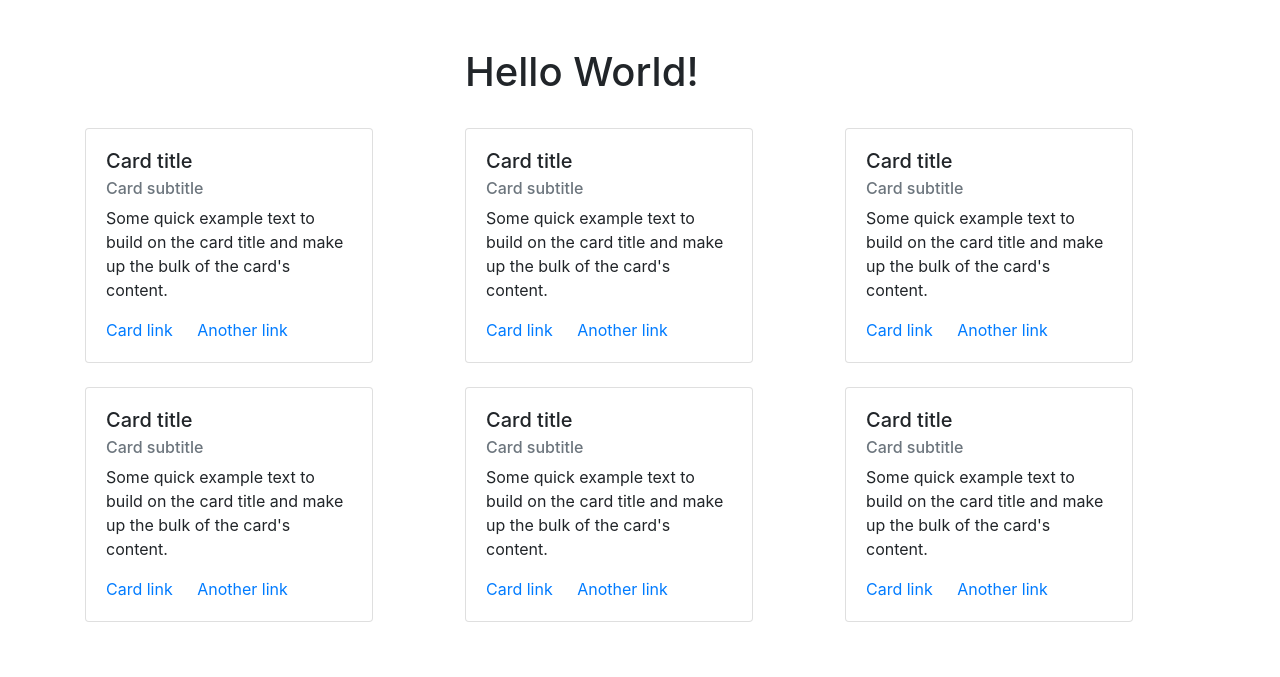
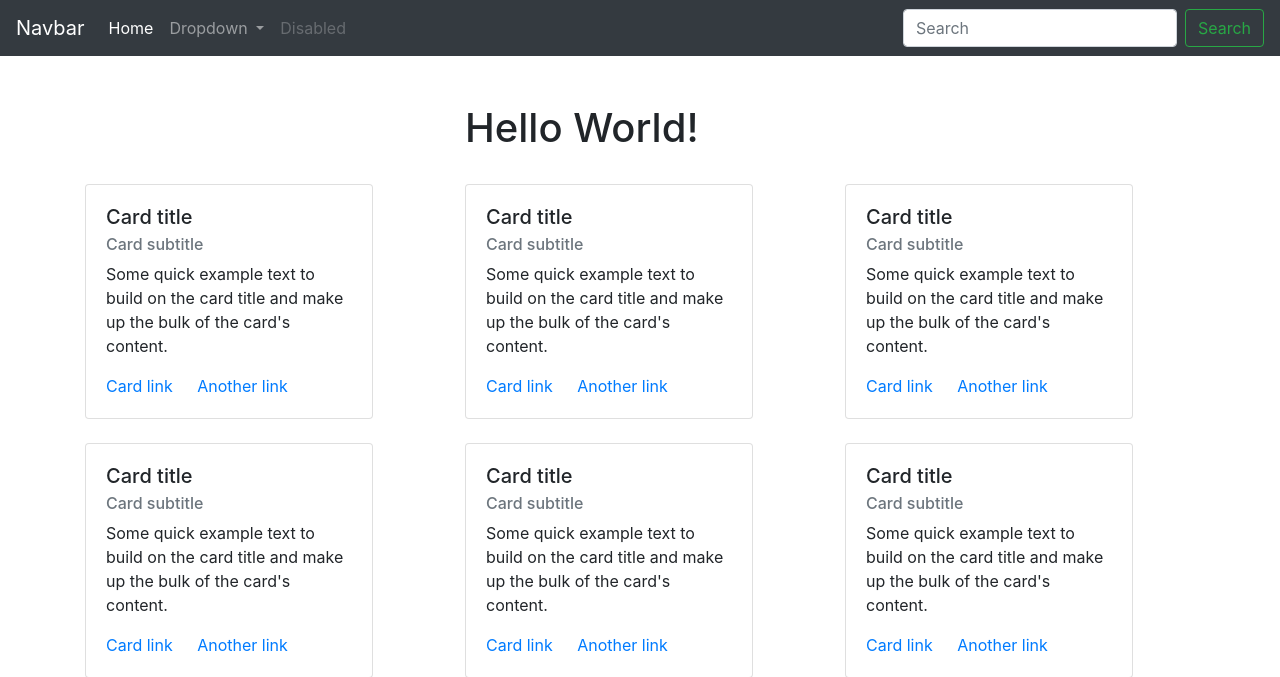
Before and after one commit to danan165/data-analysis-web, a Flask app: page / in a window 1280 px wide. Shown: the top 677 px of the page. Run offline with Flask 2, Linux system fonts and the light colour scheme; some libraries are stand-ins or nearby versions.

Commit message:
fixing navbar import issue with flask

```diff
--- a/templates/index.html
+++ b/templates/index.html
@@ -11,7 +11,39 @@
     <title>Hello World</title>
   </head>
   <body>
-    <link href="{{url_for('static', filename='navbar.html')}}" rel='import'/>
+    <!-- <link href="{{url_for('static', filename='navbar.html')}}" rel='import'/> -->
+    <nav class="navbar navbar-expand-lg navbar-dark bg-dark">
+    <a class="navbar-brand" href="#">Navbar</a>
+    <button class="navbar-toggler" type="button" data-toggle="collapse" data-target="#navbarSupportedContent" aria-controls="navbarSupportedContent" aria-expanded="false" aria-label="Toggle navigation">
+        <span class="navbar-toggler-icon"></span>
+    </button>
+
+    <div class="collapse navbar-collapse" id="navbarSupportedContent">
+        <ul class="navbar-nav mr-auto">
+        <li class="nav-item active">
+            <a class="nav-link" href="#">Home <span class="sr-only">(current)</span></a>
+        </li>
+        <li class="nav-item dropdown">
+            <a class="nav-link dropdown-toggle" href="#" id="navbarDropdown" role="button" data-toggle="dropdown" aria-haspopup="true" aria-expanded="false">
+            Dropdown
+            </a>
+            <div class="dropdown-menu" aria-labelledby="navbarDropdown">
+            <a class="dropdown-item" href="/about">About</a>
+            <a class="dropdown-item" href="#">Another action</a>
+            <div class="dropdown-divider"></div>
+            <a class="dropdown-item" href="#">Something else here</a>
+            </div>
+        </li>
+        <li class="nav-item">
+            <a class="nav-link disabled" href="#">Disabled</a>
+        </li>
+        </ul>
+        <form class="form-inline my-2 my-lg-0">
+        <input class="form-control mr-sm-2" type="search" placeholder="Search" aria-label="Search">
+        <button class="btn btn-outline-success my-2 my-sm-0" type="submit">Search</button>
+        </form>
+    </div>
+    </nav>
 
     <br><br>
     <div class="container">
```
